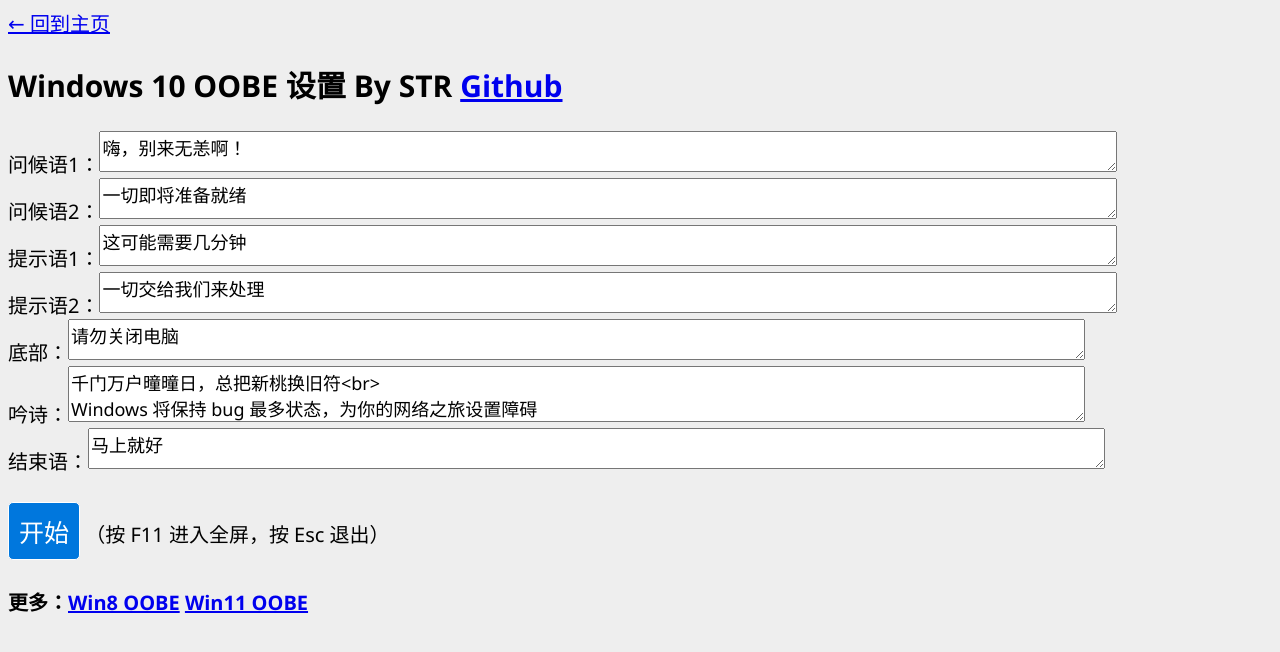
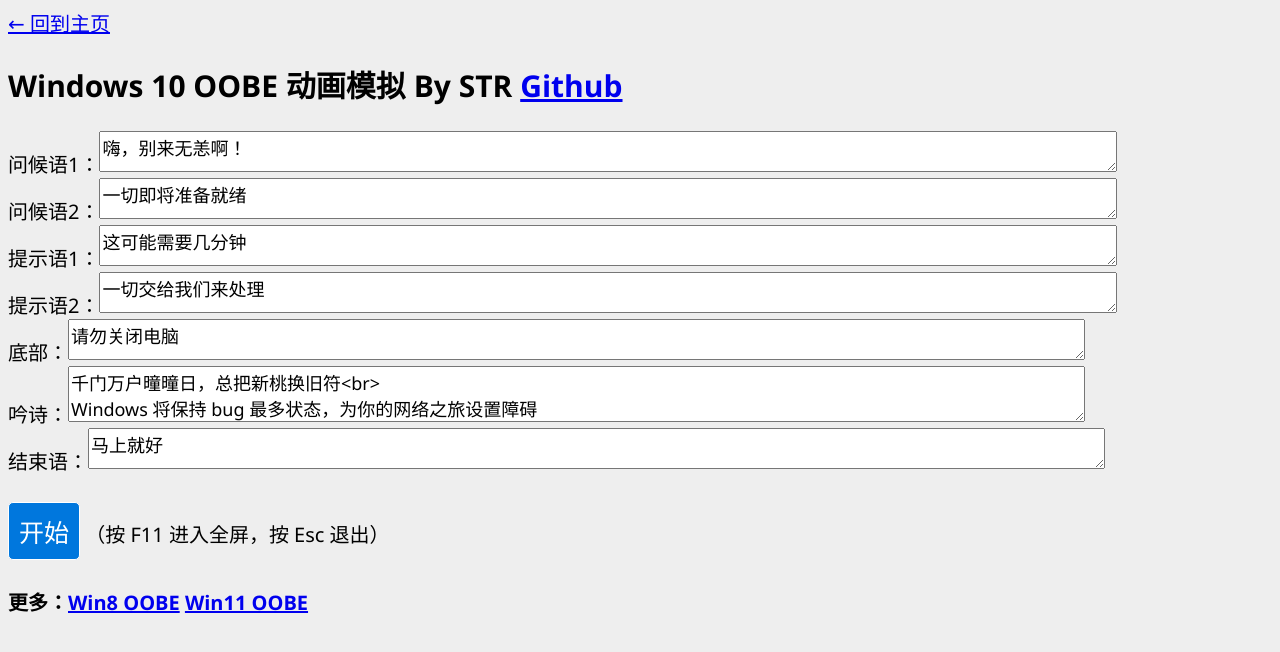
Before and after one commit to suntrise/project, a plain HTML site: page Win10OOBE.html in a window 1280 px wide. Drawn offline with Linux system fonts and the light colour scheme.

Commit message:
Update Win10OOBE.html

```diff
--- a/Win10OOBE.html
+++ b/Win10OOBE.html
@@ -15,7 +15,7 @@
 </div>
 
 <a href="https://suntrise.github.io/">← 回到主页</a>
-<h2>Windows 10 OOBE 设置 By STR <a href="https://github.com/suntrise/project">Github</a></h2>
+<h2>Windows 10 OOBE 动画模拟 By STR <a href="https://github.com/suntrise/project">Github</a></h2>
 问候语1：<textarea id="greets">嗨，别来无恙啊！</textarea><br>
 问候语2：<textarea id="greets1">一切即将准备就绪</textarea><br>
 提示语1：<textarea id="texts1">这可能需要几分钟</textarea><br>
```
